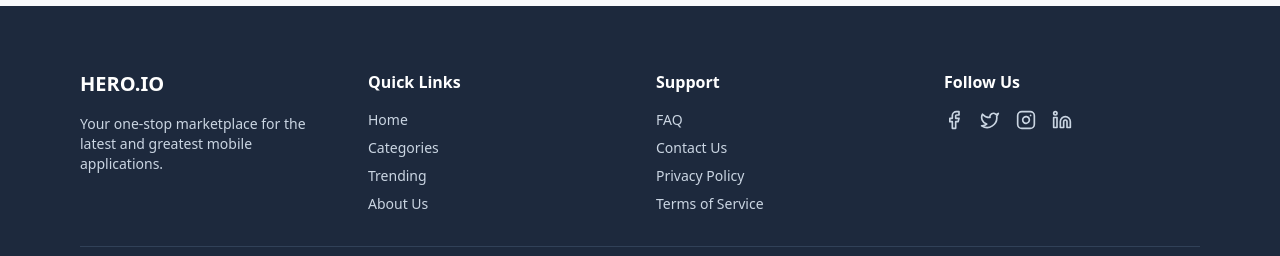
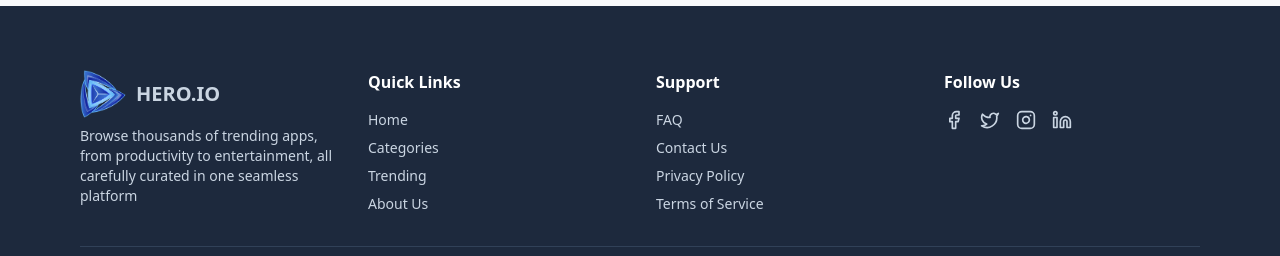
Before and after one commit to Apon2-CSE/Ass-08, a React (Vite) app: page / in a window 1280 px wide. Shown: the part 2324-2580 px from the top of the page. Built offline with nearby package versions, Linux system fonts and the light colour scheme.

Commit message:
footer logo design

```diff
--- a/src/components/shared/Footer.jsx
+++ b/src/components/shared/Footer.jsx
@@ -1,6 +1,6 @@
 import React, { memo } from "react";
 import { Facebook, Twitter, Instagram, Linkedin } from "lucide-react";
-
+import logo from "../../assets/logo.png";
 const Footer = () => {
   const currentYear = new Date().getFullYear();
 
@@ -9,10 +9,16 @@ const Footer = () => {
       <div className="max-w-6xl mx-auto px-4">
         <div className="grid grid-cols-1 md:grid-cols-4 gap-8 mb-8">
           <div className="md:col-span-1">
-            <h3 className="text-xl font-bold text-white mb-4">HERO.IO</h3>
-            <p className="text-sm">
-              Your one-stop marketplace for the latest and greatest mobile
-              applications.
+            <div className="flex items-center gap-2">
+              <figure className="w-12">
+                <img src={logo} alt="HERO.IO logo" />
+              </figure>
+              <span className="font-bold text-xl">HERO.IO</span>
+            </div>
+
+            <p className="text-sm mt-2">
+              Browse thousands of trending apps, from productivity to
+              entertainment, all carefully curated in one seamless platform
             </p>
           </div>
 
```
